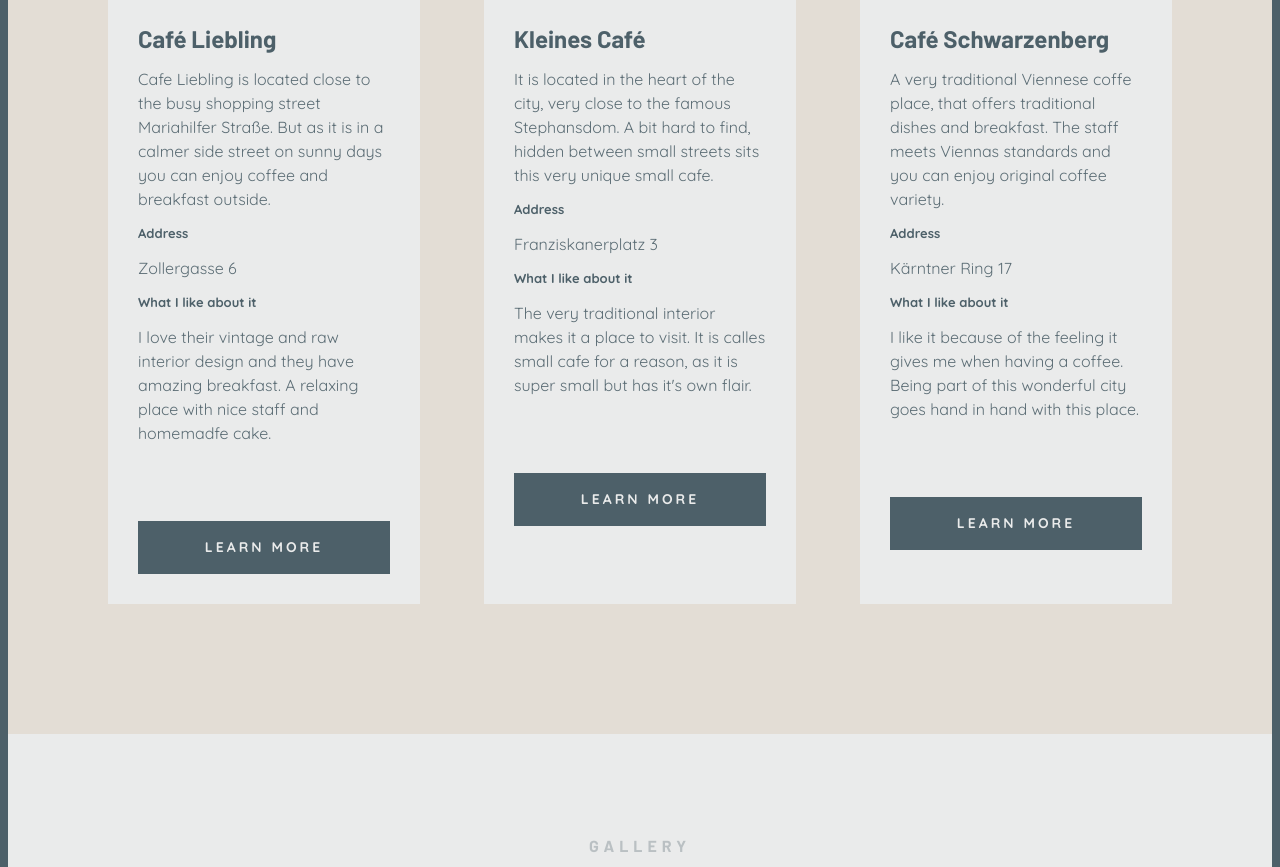
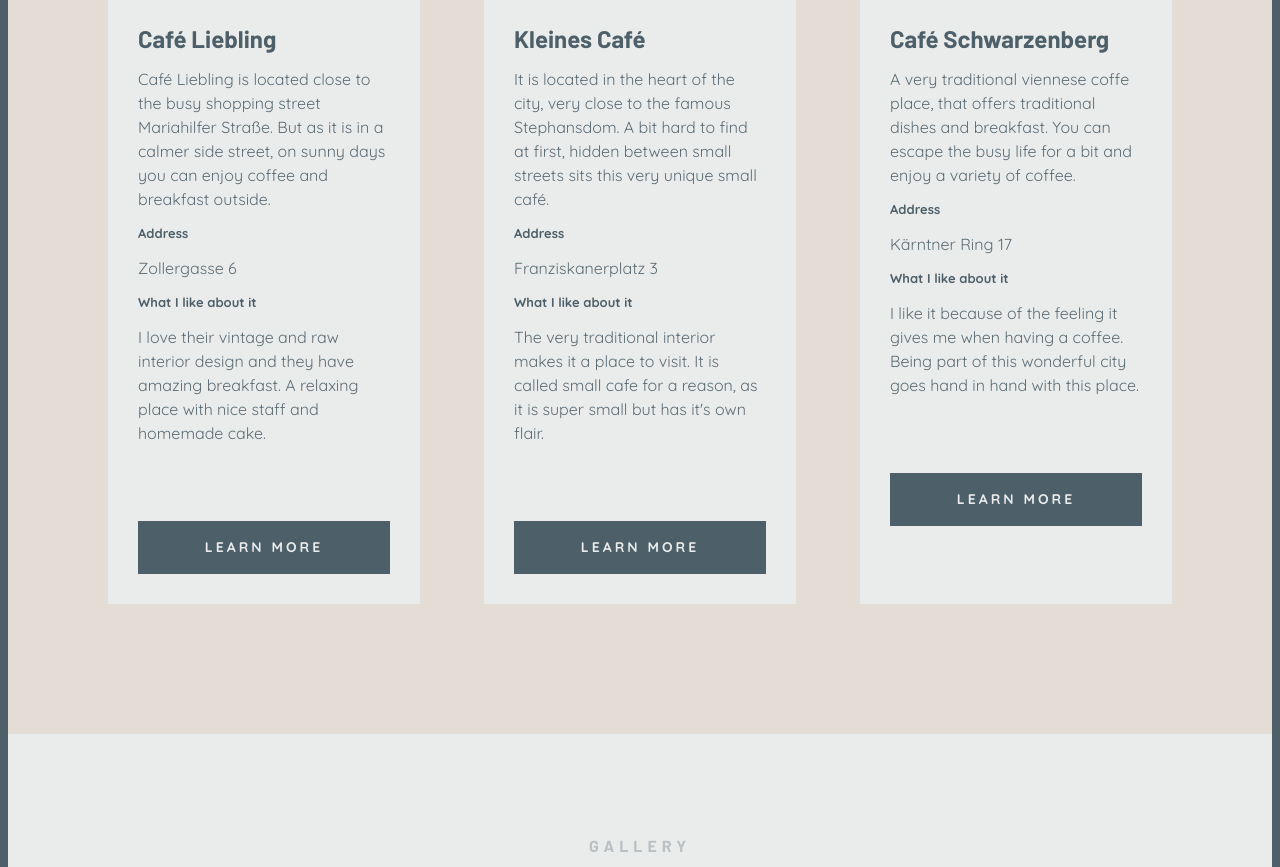
Before and after one commit to JulWe/vienna-travel-project, a plain HTML site: page index.html in a window 1280 px wide. Shown: the part 1821-2688 px from the top of the page. Drawn offline with Linux system fonts and the light colour scheme; a script that the page names is missing.

Commit message:
corrected some spelling mistakes and updated descriptions

```diff
--- a/index.html
+++ b/index.html
@@ -54,11 +54,11 @@
                         </div>
                         <div class="card-body">
                             <h4>Café Liebling</h4>
-                            <p>Cafe Liebling is located close to the busy shopping street Mariahilfer Straße. But as it is in a calmer side street on sunny days you can enjoy coffee and breakfast outside.</p>
+                            <p>Café Liebling is located close to the busy shopping street Mariahilfer Straße. But as it is in a calmer side street, on sunny days you can enjoy coffee and breakfast outside.</p>
                             <h5>Address</h5>
                             <p>Zollergasse 6</p>
                             <h5>What I like about it</h5>
-                            <p>I love their vintage and raw interior design and they have amazing breakfast. A relaxing place with nice staff and homemadfe cake.</p>
+                            <p>I love their vintage and raw interior design and they have amazing breakfast. A relaxing place with nice staff and homemade cake.</p>
                         </div>
                         <div class="card-footer">
                             <a href="https://goo.gl/maps/RKntzfX8sptf38gg9" class="btn" target="_blank">Learn more</a>
@@ -77,11 +77,11 @@
                         </div>
                         <div class="card-body">
                             <h4>Kleines Café</h4>
-                            <p>It is located in the heart of the city, very close to the famous Stephansdom. A bit hard to find, hidden between small streets sits this very unique small cafe.</p>
+                            <p>It is located in the heart of the city, very close to the famous Stephansdom. A bit hard to find at first, hidden between small streets sits this very unique small café.</p>
                             <h5>Address</h5>
                             <p>Franziskanerplatz 3</p>
                             <h5>What I like about it</h5>
-                            <p>The very traditional interior makes it a place to visit. It is calles small cafe for a reason, as it is super small but has it's own flair.</p>
+                            <p>The very traditional interior makes it a place to visit. It is called small cafe for a reason, as it is super small but has it's own flair.</p>
                         </div>
                         <div class="card-footer">
                             <a href="https://goo.gl/maps/LJdaR6BCgcvkS8vZ7" class="btn" target="_blank">Learn more</a>
@@ -100,7 +100,7 @@
                         </div>
                         <div class="card-body">
                             <h4>Café Schwarzenberg</h4>
-                            <p>A very traditional Viennese coffe place, that offers traditional dishes and breakfast. The staff meets Viennas standards and you can enjoy original coffee variety.</p>
+                            <p>A very traditional viennese coffe place, that offers traditional dishes and breakfast. You can escape the busy life for a bit and enjoy a variety of coffee.</p>
                             <h5>Address</h5>
                             <p>Kärntner Ring 17</p>
                             <h5>What I like about it</h5>
--- a/src/style.css
+++ b/src/style.css
@@ -40,7 +40,6 @@ h1, h2, h3, h4 {
     width: 100%;
     display: block;
 }
-
 
 header {
     background-image: linear-gradient(rgba(0, 0, 0, 0.4), rgba(0, 0, 0, 0.4)),
```
